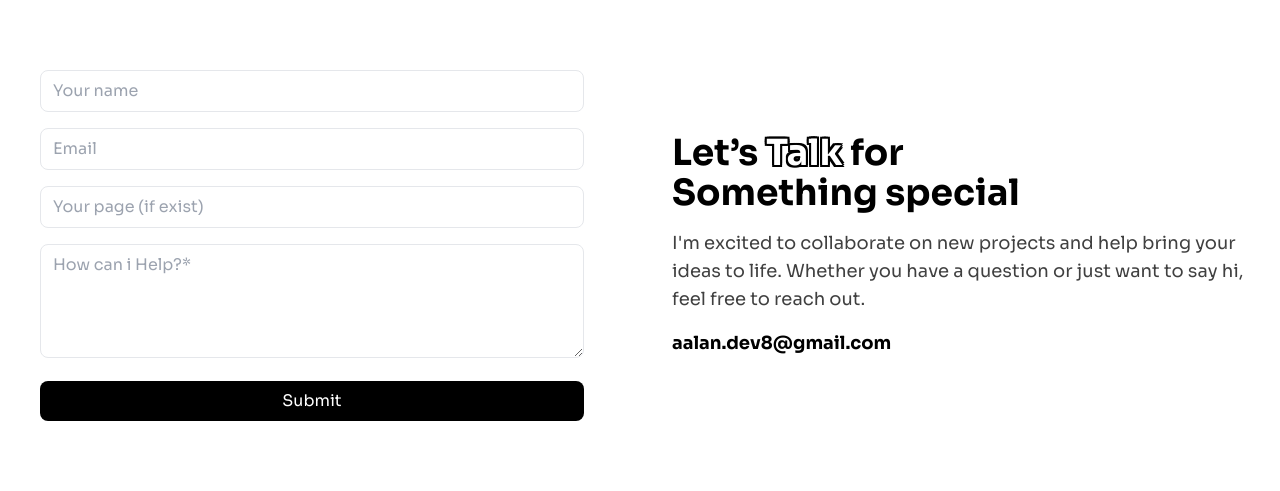
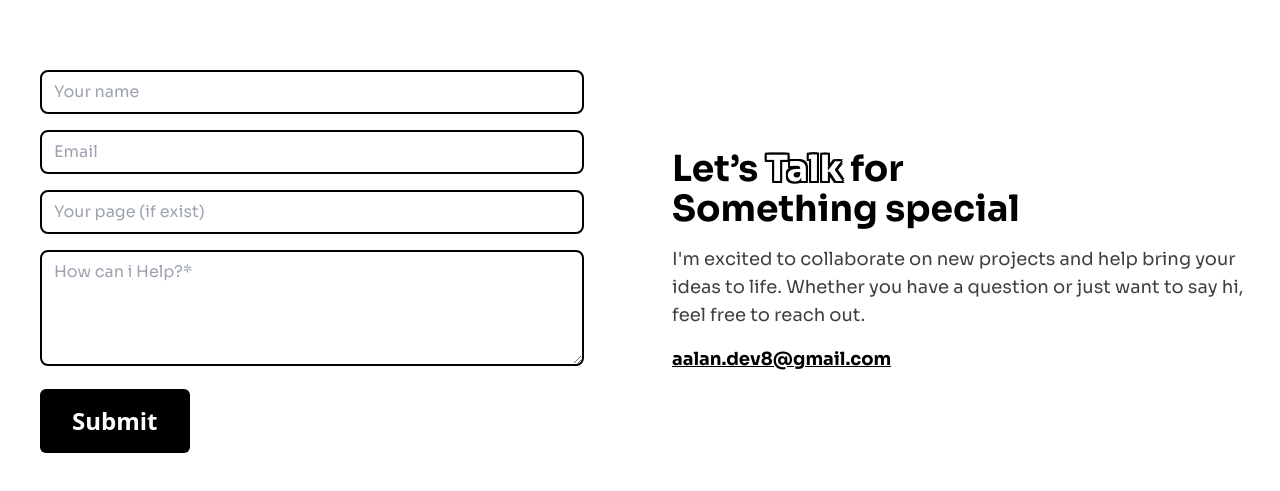
Before and after one commit to aalandev8/Nextjs-dev-Portfolio, a Next.js app: page / in a window 1280 px wide. Shown: the part 3198-3689 px from the top of the page. Built offline with nearby package versions, Linux system fonts and the light colour scheme.

Commit message:
Fix: Updated mail to action to get in contact to my mail, changed some details on contact button

```diff
--- a/app/_components/ContactMe.tsx
+++ b/app/_components/ContactMe.tsx
@@ -7,19 +7,19 @@ export const ContactMe = () => {
         <div className="w-full md:w-1/2 md:pr-8 mb-8 md:mb-0">
           <form className=" p-6 ">
             <div className="mb-4">
-              <input type="text" id="name" name="name" placeholder="Your name" className="w-full px-3 py-2 border rounded-lg focus:outline-none" />
+              <input type="text" id="name" name="name" placeholder="Your name" className="w-full px-3 py-2 border-2 border-black rounded-lg focus:outline-none" />
             </div>
             <div className="mb-4">
-              <input type="email" placeholder="Email" id="email" name="email" className="w-full px-3 py-2 border rounded-lg focus:outline-none" />
+              <input type="email" placeholder="Email" id="email" name="email" className="w-full px-3 py-2 border-2 border-black rounded-lg focus:outline-none" />
             </div>
             <div className="mb-4">
-              <input type="text" placeholder="Your page (if exist)" id="page" name="page" className="w-full px-3 py-2 border rounded-lg focus:outline-none" />
+              <input type="text" placeholder="Your page (if exist)" id="page" name="page" className="w-full px-3 py-2 border-2 border-black rounded-lg focus:outline-none" />
             </div>
             <div className="mb-4">
-              <textarea id="help" name="help" placeholder="How can i Help?*" className="w-full px-3 py-2 border rounded-lg focus:outline-none" rows={4}></textarea>
+              <textarea id="help" name="help" placeholder="How can i Help?*" className="w-full px-3 py-2 border-2 border-black rounded-lg focus:outline-none" rows={4}></textarea>
             </div>
             <div>
-              <button type="submit" className="w-full bg-black text-white py-2 rounded-lg">Submit</button>
+              <button type="submit" className="px-8 z-30 py-4 bg-black rounded-md text-white relative font-semibold font-sans after:-z-20 after:absolute after:h-1 after:w-1 after:bg-[#404040] after:left-5 overflow-hidden after:bottom-0 after:translate-y-full after:rounded-md after:hover:scale-[300] after:hover:transition-all after:hover:duration-500 after:transition-all after:duration-500 transition-all duration-500 text-2xl">Submit</button>
             </div>
           </form>
         </div>
@@ -30,7 +30,7 @@ export const ContactMe = () => {
             I'm excited to collaborate on new projects and help bring your ideas to life. Whether you have a question or just want to say hi, feel free to reach out.
           </p>
           <p className="text-lg text-[#404040]">
-        <a href="mailto:your.email@example.com" className="text-black font-bold">aalan.dev8@gmail.com</a>
+        <a href="mailto:aalan.dev8@gmail.com" className="text-black font-bold underline">aalan.dev8@gmail.com</a>
           </p>
         </div>
 
```
